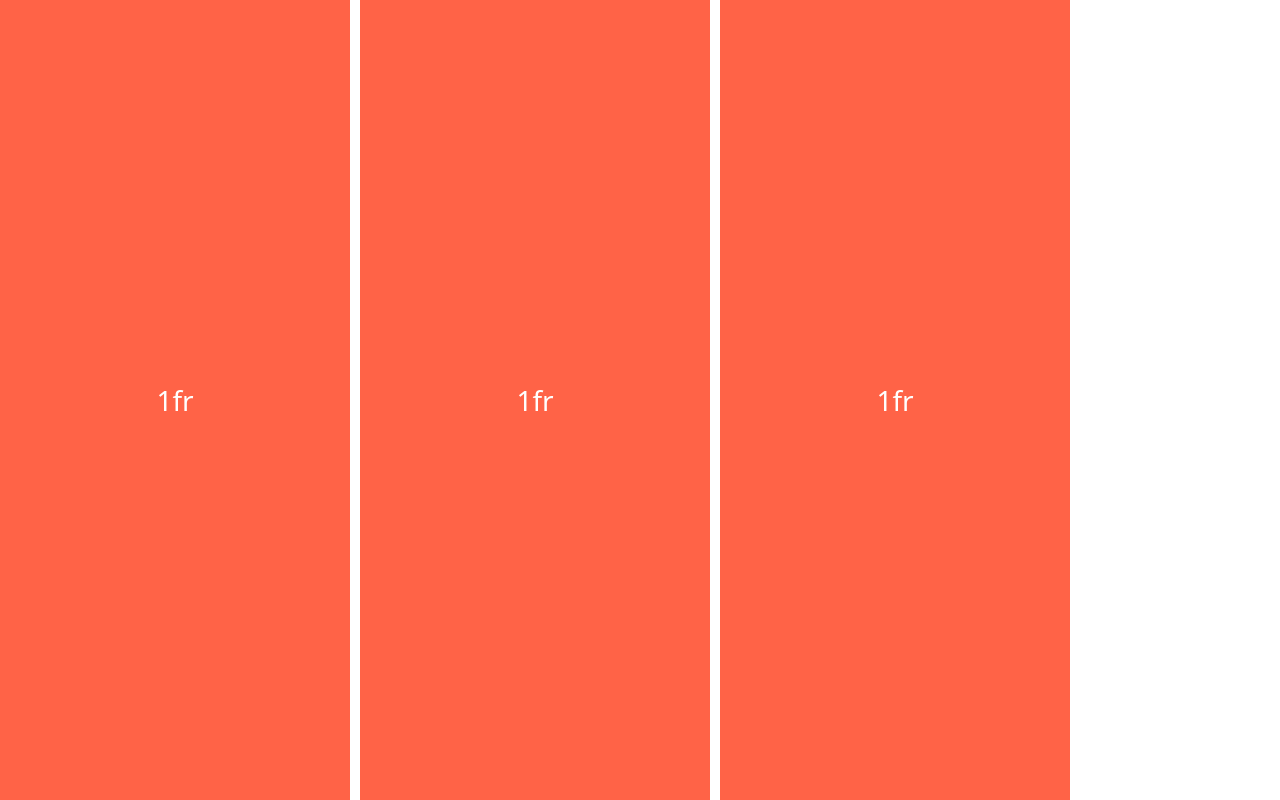
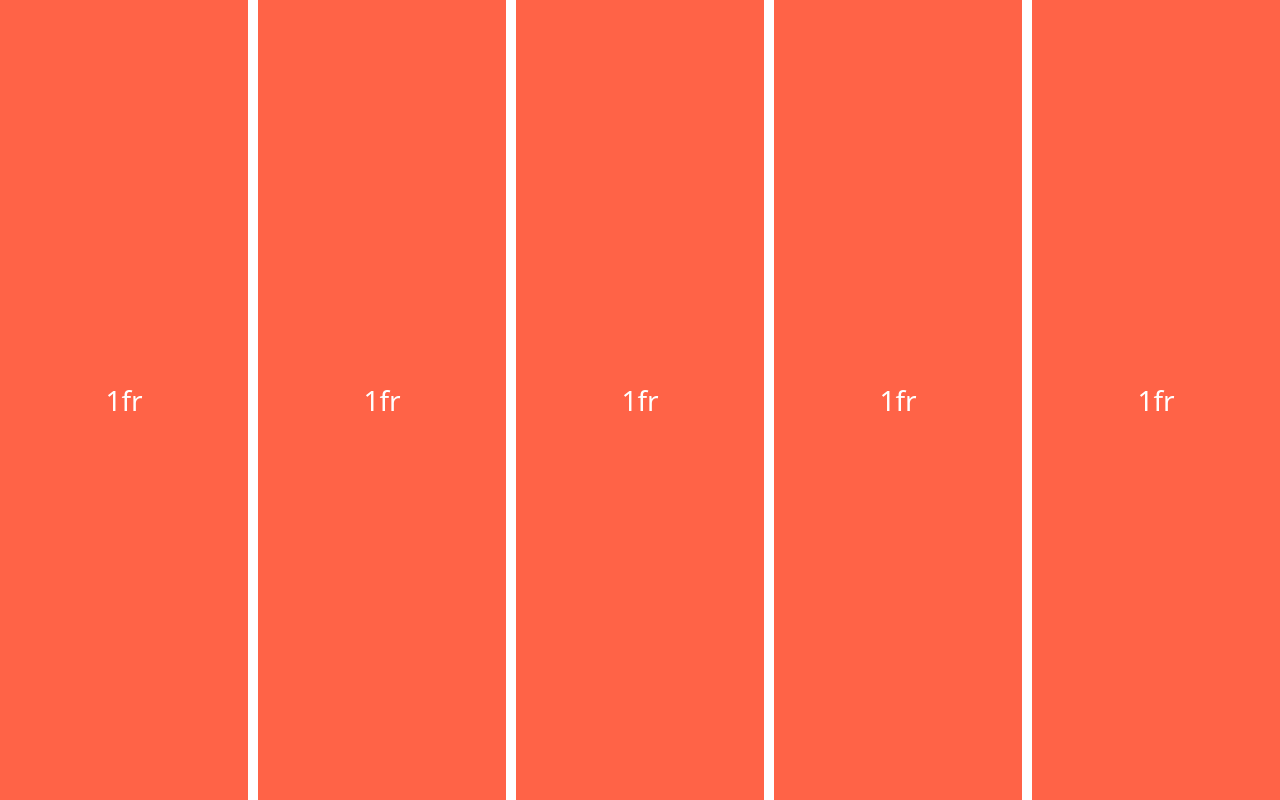
Before and after one commit to bioroid17/nomad-css-layout-master, a website built with Vite: page index.html in a window 1280 px wide. Built offline with nearby package versions, Linux system fonts and the light colour scheme.

Commit message:
GRID - Auto Fill and Auto Fit

```diff
--- a/index.html
+++ b/index.html
@@ -11,6 +11,8 @@
       <div class="child">1fr</div>
       <div class="child">1fr</div>
       <div class="child">1fr</div>
+      <div class="child">1fr</div>
+      <div class="child">1fr</div>
     </div>
   </body>
 </html>
--- a/src/style.css
+++ b/src/style.css
@@ -8,7 +8,7 @@ body {
   display: grid;
   gap: 10px;
   min-height: 100vh;
-  grid-template-columns: repeat(3, minmax(300px, 350px));
+  grid-template-columns: repeat(auto-fit, minmax(100px, 1fr));
 }
 
 .child {
```
